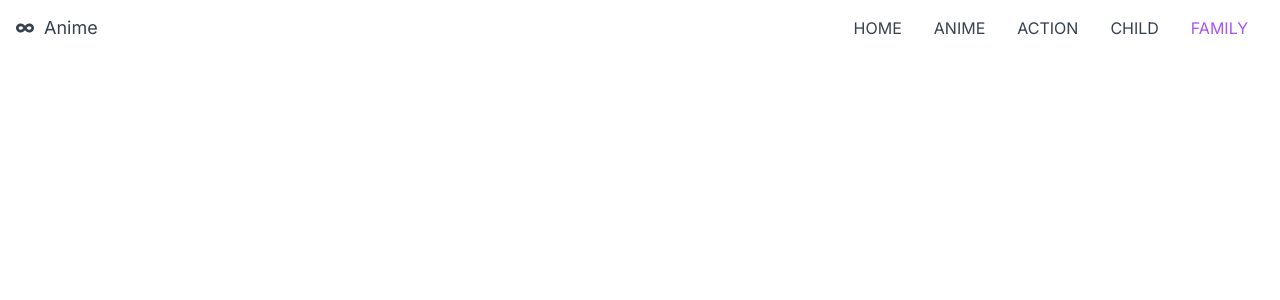
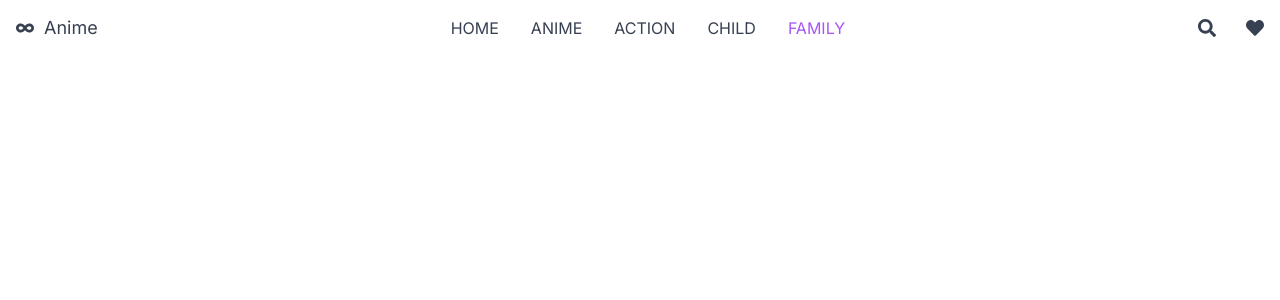
Before and after one commit to samirzjadhav/anime-website, a Next.js app: page / in a window 1280 px wide. Shown: the top 300 px of the page. Built offline with nearby package versions, Linux system fonts and the light colour scheme.

Commit message:
feat: added icosn

```diff
--- a/src/app/components/Navbar.js
+++ b/src/app/components/Navbar.js
@@ -1,5 +1,7 @@
 import React from "react";
 import { FaInfinity } from "react-icons/fa";
+import { FaSearch } from "react-icons/fa";
+import { FaHeart } from "react-icons/fa";
 
 const Navbar = () => {
   return (
@@ -101,6 +103,10 @@ const Navbar = () => {
               </li>
             </ul>
           </div>
+          <div class="nav-icons flex gap-[30px]">
+            <FaSearch />
+            <FaHeart />
+          </div>
         </nav>
       </header>
     </div>
```
